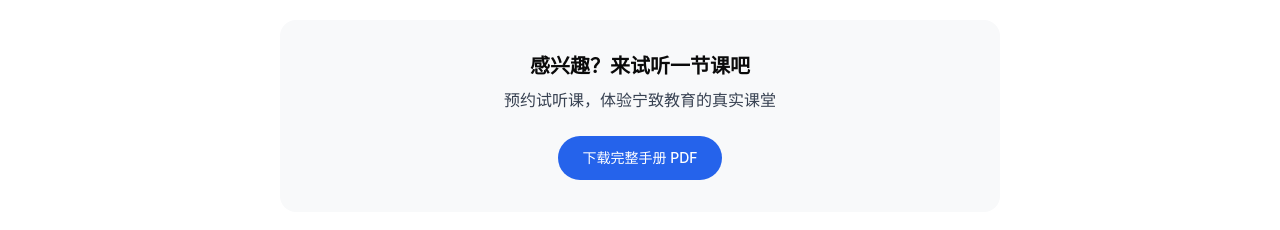
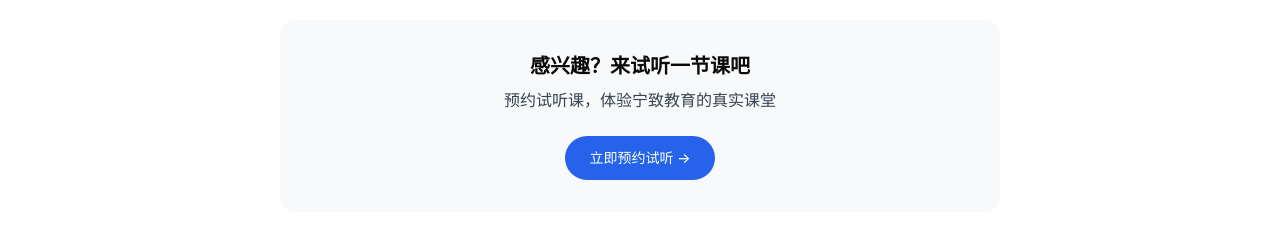
Before and after one commit to dongruiyue/ningzhi-education, a Next.js app: page /k12 in a window 1280 px wide. Shown: the part 5400-5630 px from the top of the page. Built offline with nearby package versions, Linux system fonts and the light colour scheme.

Commit message:
fix: replace '下载完整手册 PDF' with trial booking link on manual pages

```diff
--- a/src/components/manual/ManualLayout.tsx
+++ b/src/components/manual/ManualLayout.tsx
@@ -48,12 +48,12 @@ export function ManualLayout({ title, subtitle, children }: ManualLayoutProps) {
         <p className="mt-2 text-neutral-600">
           预约试听课，体验宁致教育的真实课堂
         </p>
-        <button
-          onClick={() => window.print()}
+        <Link
+          href="/#trial"
           className="mt-6 inline-flex items-center gap-2 px-6 py-3 text-sm font-medium text-white bg-brand rounded-full hover:bg-brand-dark transition-colors"
         >
-          下载完整手册 PDF
-        </button>
+          立即预约试听 →
+        </Link>
       </div>
     </article>
   );
```
